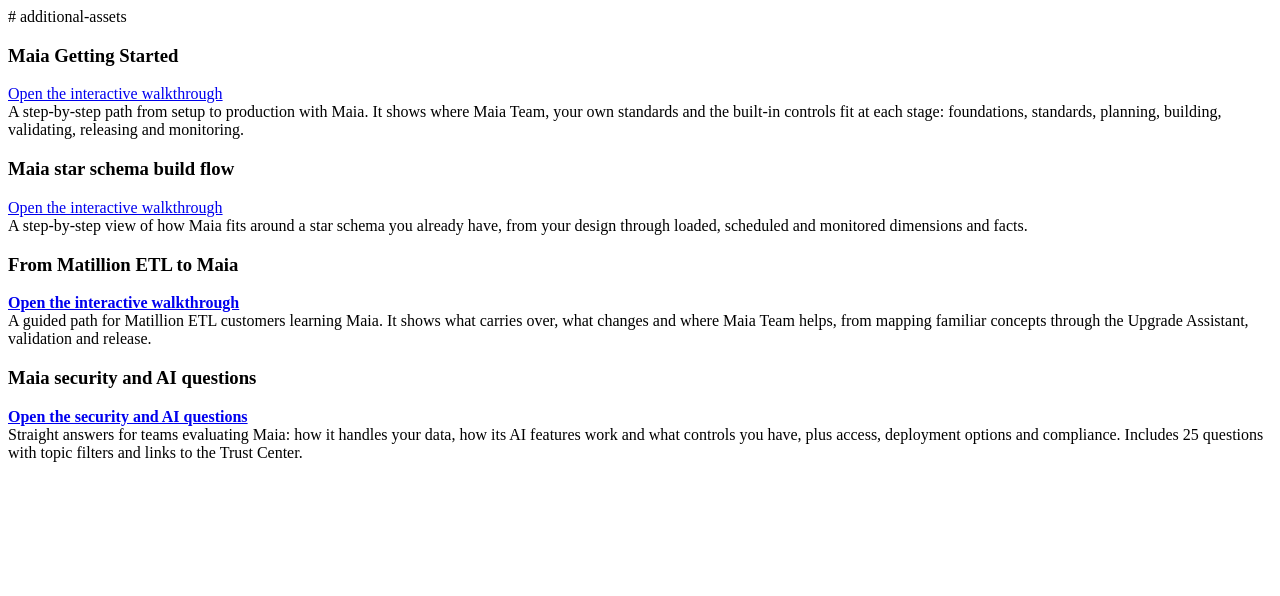
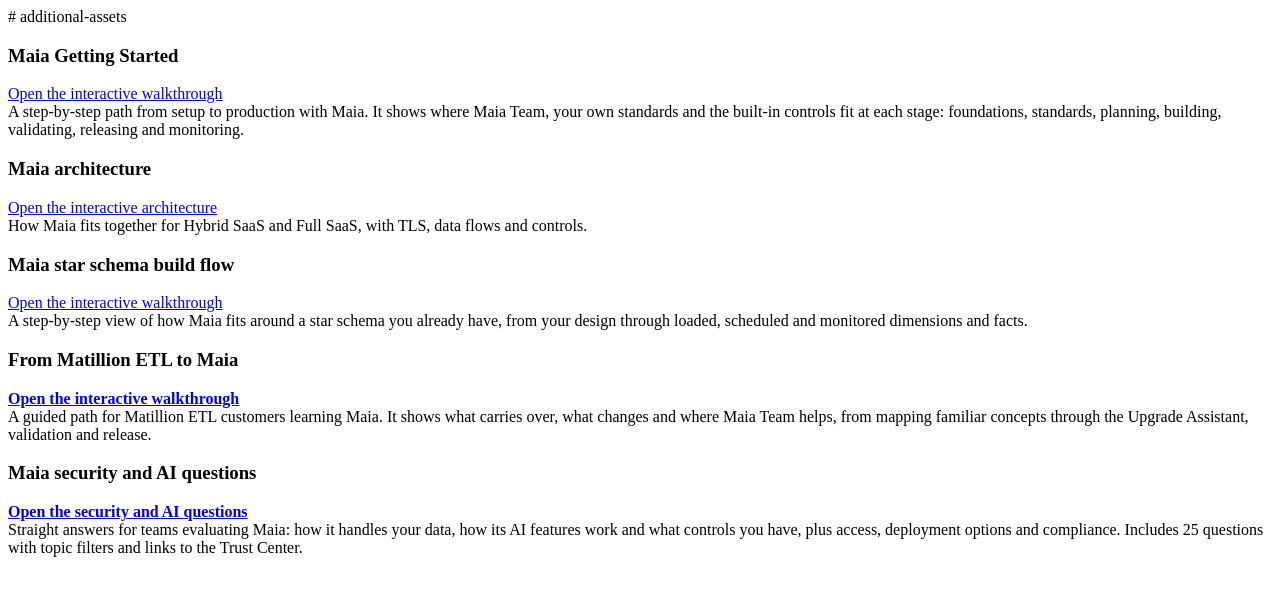
Before and after one commit to garniebolling-maia/additional-assets, a plain HTML site: page index.html in a window 1280 px wide. Drawn offline with Linux system fonts and the light colour scheme.

Commit message:
Update index.html

```diff
--- a/index.html
+++ b/index.html
@@ -5,6 +5,13 @@
     <a href="https://garniebolling-maia.github.io/additional-assets/maia-best-practice-build-flow.html" target="_blank" rel="noopener">Open the interactive walkthrough</a><br>
     A step-by-step path from setup to production with Maia. It shows where Maia Team, your own standards and the built-in controls fit at each stage: foundations, standards, planning, building, validating, releasing and monitoring.
   </p>
+
+
+<h3>Maia architecture</h3>
+<p>
+  <a href="maia-architecture-diagram.html" target="_blank" rel="noopener">Open the interactive architecture</a><br>
+  How Maia fits together for Hybrid SaaS and Full SaaS, with TLS, data flows and controls.
+</p>
 
 
 
```
